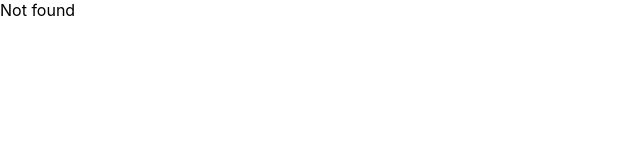
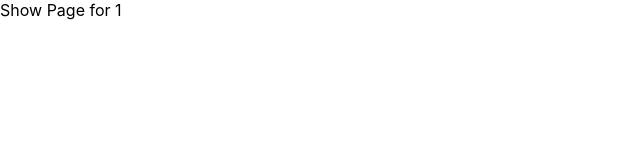
Before and after one commit to poojamh31/box-office-app, a React (Create React App) app: page /show/1 in a window 1280 px wide. Shown: the top 160 px of the page, without its empty margins (0-640 px from the left). Built offline with nearby package versions, Linux system fonts and the light colour scheme.

Commit message:
created dynamic show page

```diff
--- a/src/App.jsx
+++ b/src/App.jsx
@@ -2,6 +2,7 @@
 import Home from './Pages/Home';
 import Starred from './Pages/Starred';
 import MainLayout from './components/MainLayout';
+import Show from './Pages/Show';
 
 function App() {
   return (
@@ -11,6 +12,7 @@
           <Route path="/" element={<Home />} />
           <Route path="/starred" element={<Starred />} />
         </Route>
+        <Route path="/show/:showId" element={<Show />} />
         <Route path="*" element={<div>Not found</div>} />
 
         {/* <Route path="/" element={<App />}>
--- /dev/null
+++ b/src/Pages/Show.jsx
@@ -0,0 +1,7 @@
+import { useParams } from 'react-router-dom';
+const Show = () => {
+  const { showId } = useParams();
+  return <div>Show Page for {showId}</div>;
+};
+
+export default Show;
--- a/src/components/shows/ShowCard.jsx
+++ b/src/components/shows/ShowCard.jsx
@@ -15,7 +15,7 @@
       <p>{summaryStripped}</p>
 
       <div>
-        <Link to="/">Read more</Link>
+        <Link to={`/show/${id}`}>Read more</Link>
         <button type="button">Star me</button>
       </div>
     </div>
```
